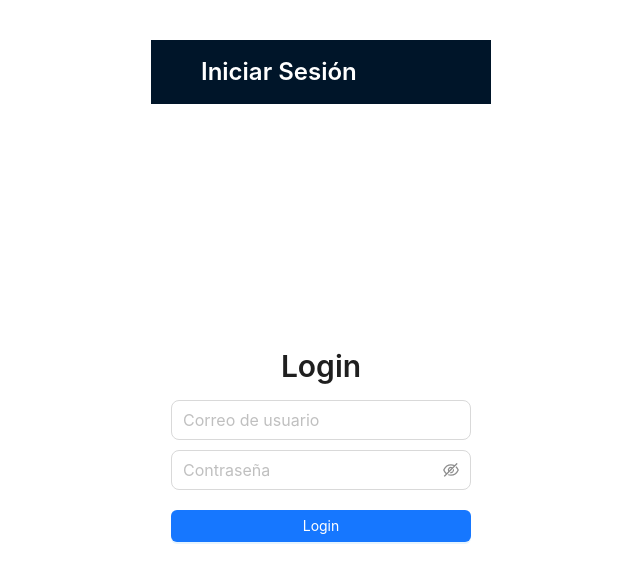
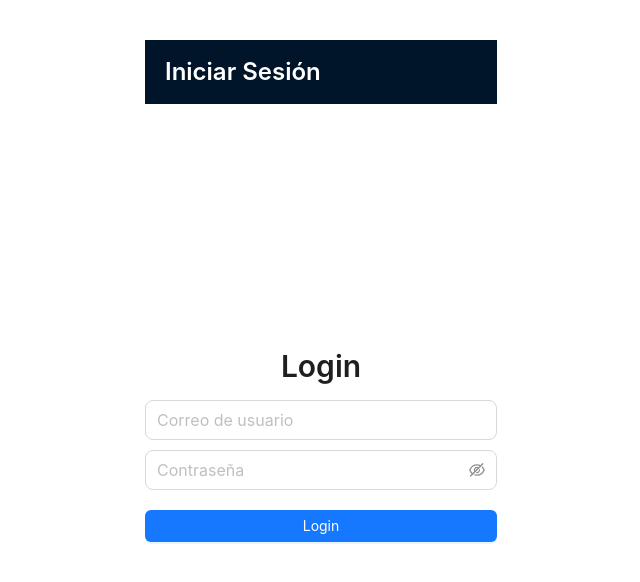
Before and after one commit to RAAQ-SOFTTEK/AcademiaReact, a React (Vite) app in the folder My-Vite-App/: page /login in a window 1280 px wide. Shown: the top 582 px of the page, without its empty margins (319-959 px from the left). Built offline with nearby package versions, Linux system fonts and the light colour scheme; no server answers.

Commit message:
cambio tamanos y diseno

```diff
--- a/My-Vite-App/src/components/Login.jsx
+++ b/My-Vite-App/src/components/Login.jsx
@@ -1,20 +1,20 @@
 import React, { useEffect, useState } from "react";
 import { Button, Input, Row, Col, Layout, Typography } from "antd";
-import { signIn } from "../config/authCalls"; // Importa la función signIn
-import { useAuth } from "../host/useAuth"; // Importa el hook useAuth
-import { useNavigate } from "react-router-dom"; // Importa Navigate
+import { signIn } from "../config/authCalls";
+import { useAuth } from "../host/useAuth";
+import { useNavigate } from "react-router-dom";
 
 const { Header, Content } = Layout;
 const { Title } = Typography;
 
 export default function Login() {
-  const { user } = useAuth(); // Usa el hook useAuth
+  const { user } = useAuth();
   const [username, setUsername] = useState('');
   const [password, setPassword] = useState('');
-  const navigate = useNavigate(); // Usa Navigate
+  const navigate = useNavigate();
 
   useEffect(() => {
-    if (user) navigate('/navbar'); // Redirige a /navbar si el usuario está autenticado
+    if (user) navigate('/navbar');
   }, [user, navigate]);
 
   const changePassword = (e) => {
@@ -26,20 +26,20 @@ export default function Login() {
   };
 
   const login = async () => {
-    const result = await signIn(username, password); // Usa la función de inicio de sesión
+    const result = await signIn(username, password);
     if (result) {
-      navigate('/navbar'); // Redirige a /navbar después de un inicio de sesión exitoso
+      navigate('/navbar');
     }
   };
 
   return (
-    <Layout style={{ minHeight: '90vh', display: 'flex', flexDirection: 'column' }}>
-      <Header style={{ backgroundColor: '#001529', color: '#fff', display: 'flex', justifyContent: 'space-between', alignItems: 'center' }}>
-        <Title level={3} style={{ color: '#fff', margin: 0 }}>Iniciar Sesión</Title>
+    <Layout style={{ minHeight: '90vh', width: '27.5vw', display: 'flex', flexDirection: 'column' }}>
+      <Header style={{ backgroundColor: '#001529', color: '#fff', display: 'flex', justifyContent: 'space-between', alignItems: 'center', padding: 0, width: '100%' }}>
+        <Title level={3} style={{ color: '#fff', margin: 0, padding: '0 20px' }}>Iniciar Sesión</Title>
       </Header>
-      <Content style={{ flex: 1, padding: '20px', backgroundColor: '#fff', display: 'flex', flexDirection: 'column', justifyContent: 'center', alignItems: 'center' }}>
+      <Content style={{ flex: 1, backgroundColor: '#fff', display: 'flex', flexDirection: 'column', justifyContent: 'center', alignItems: 'center', padding: 0, width: '100%' }}>
         <Title level={2}>Login</Title>
-        <div style={{ width: '300px' }}>
+        <div style={{ width: '100%', maxWidth: '400px' }}>
           <Row style={{ marginBottom: '10px' }}>
             <Col span={24}>
               <Input
--- a/My-Vite-App/src/components/Navbar.jsx
+++ b/My-Vite-App/src/components/Navbar.jsx
@@ -62,7 +62,9 @@ export default function Navbar() {
   return (
     <Layout style={{ minHeight: '90vh', display: 'flex', flexDirection: 'column' }}>
       <Header style={{ backgroundColor: '#001529', color: '#fff', display: 'flex', justifyContent: 'space-between', alignItems: 'center' }}>
-        {localUser && <Title level={3} style={{ color: '#fff', margin: 0 }}>{localUser.name}</Title>}
+        <Title level={3} style={{ color: '#fff', margin: 0 }}>
+          {localUser ? localUser.name : 'Usuario'}
+        </Title>
         <LogoutOutlined onClick={handleLogout} style={{ cursor: 'pointer', fontSize: '24px', marginRight: '20px' }} />
       </Header>
       <Content style={{ flex: 1, padding: '20px', backgroundColor: '#fff', display: 'flex', flexDirection: 'column' }}>
@@ -72,7 +74,7 @@ export default function Navbar() {
             placeholder="Nueva tarea"
             value={newTask}
             onChange={(e) => setNewTask(e.target.value)}
-            style={{ width: '200px', marginRight: '10px' }}
+            style={{ width: '400px', marginRight: '10px' }}
           />
           <Button type="primary" onClick={addTask}>Añadir</Button>
         </div>
@@ -80,12 +82,22 @@ export default function Navbar() {
           grid={{ gutter: 16, column: 1 }}
           dataSource={tasks}
           renderItem={(item, index) => (
-            <List.Item>
-              <Card
-                actions={[<Button type="link" onClick={() => removeTask(index)}>Eliminar</Button>]}
-              >
+            <List.Item style={{ display: 'flex', alignItems: 'center' }}>
+              <Card style={{ flex: 1 }}>
                 {item}
               </Card>
+              <Button
+                type="link"
+                onClick={() => removeTask(index)}
+                style={{
+                  marginLeft: '10px',
+                  border: '1px solid red',
+                  padding: '8px 16px',
+                  lineHeight: '1.5'
+                }}
+              >
+                Eliminar
+              </Button>
             </List.Item>
           )}
         />
```
